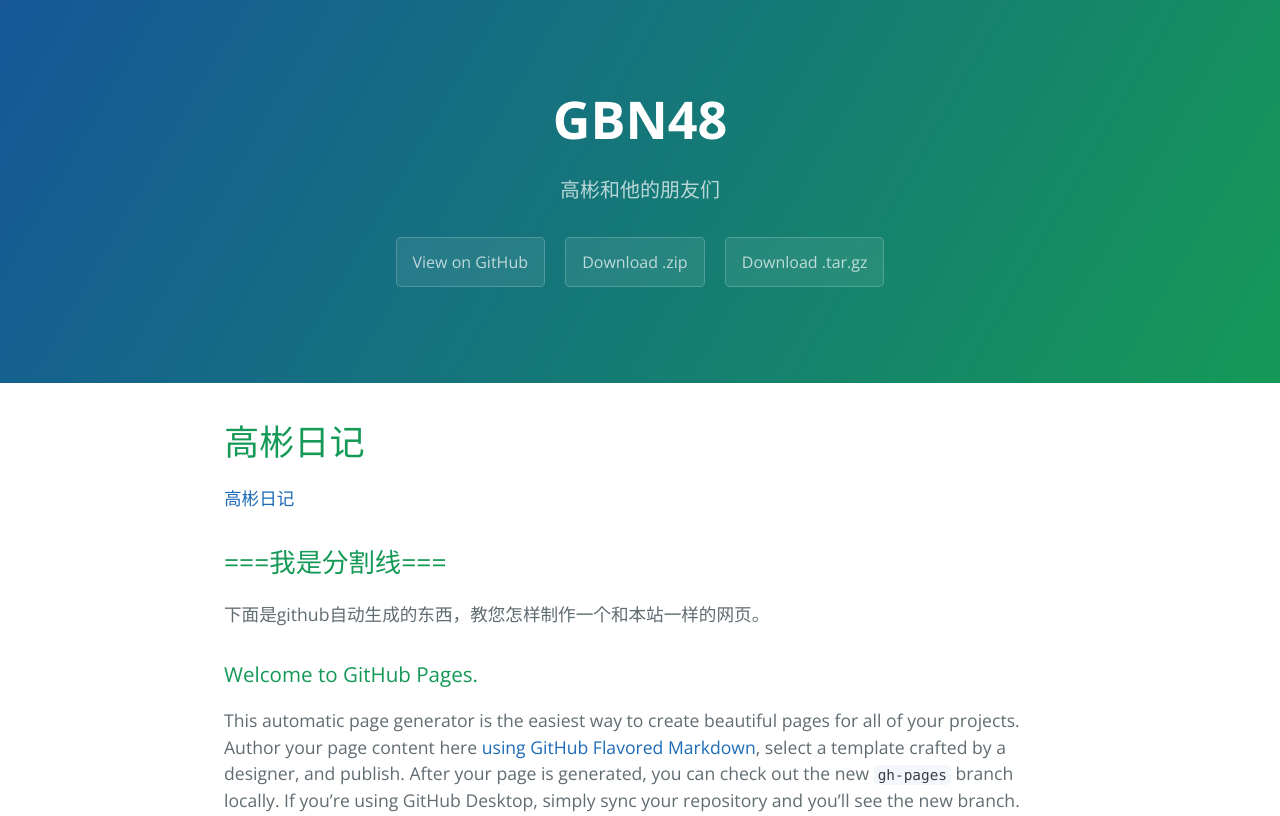
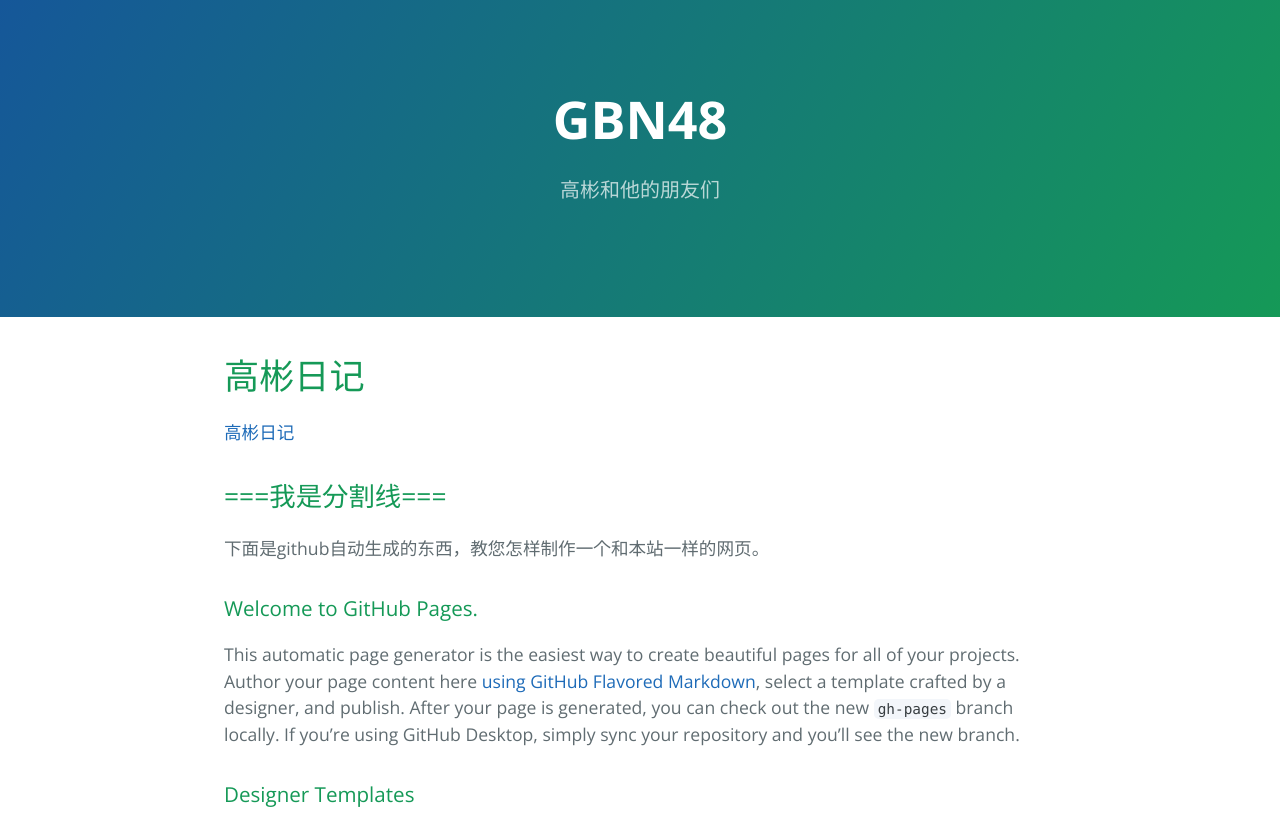
Before and after one commit to gbn48/www, a plain HTML site: page index.html in a window 1280 px wide. Shown: the top 816 px of the page. Drawn offline with nearby package versions, Linux system fonts and the light colour scheme.

Commit message:
Update index.html

```diff
--- a/index.html
+++ b/index.html
@@ -13,9 +13,6 @@
     <section class="page-header">
       <h1 class="project-name">GBN48</h1>
       <h2 class="project-tagline">高彬和他的朋友们</h2>
-      <a href="https://github.com/gbn48/www" class="btn">View on GitHub</a>
-      <a href="https://github.com/gbn48/www/zipball/master" class="btn">Download .zip</a>
-      <a href="https://github.com/gbn48/www/tarball/master" class="btn">Download .tar.gz</a>
     </section>
 
     <section class="main-content">
```
